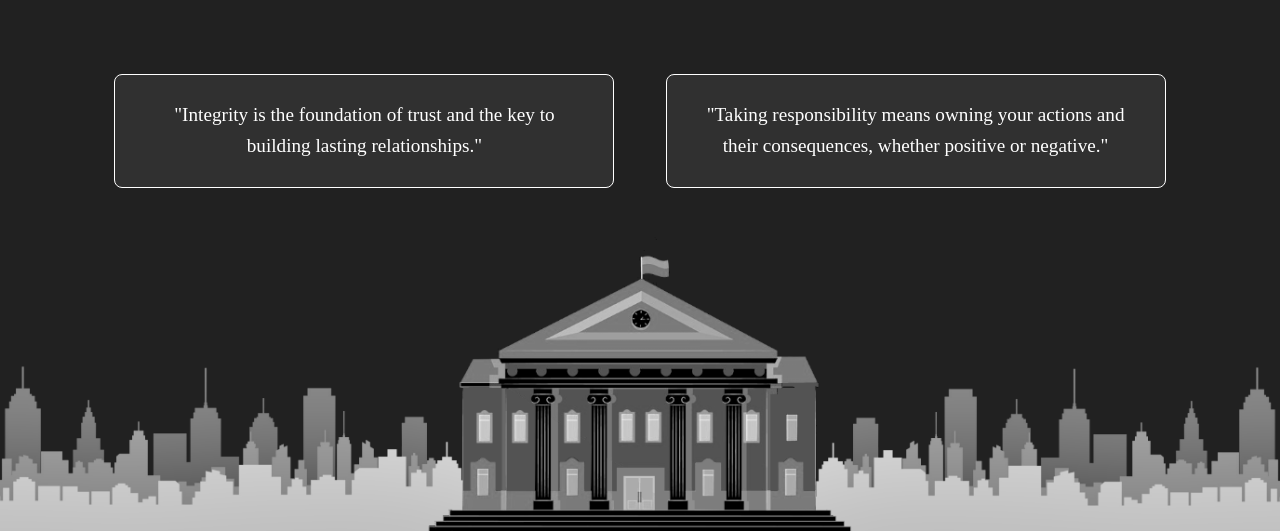
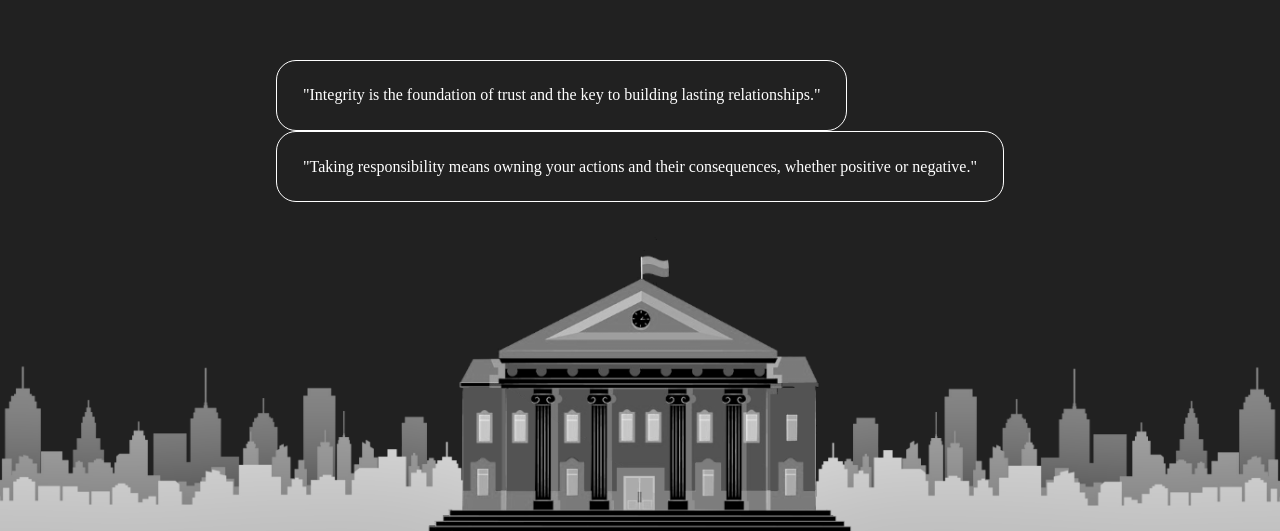
Before and after one commit to thebadsektor/tc3202-3b-3, a React (Vite) app: page / in a window 1280 px wide. Shown: the part 269-800 px from the top of the page. Built offline with nearby package versions, Linux system fonts and the light colour scheme.

Commit message:
fix cardlayout

```diff
--- a/src/components/CardLayout.css
+++ b/src/components/CardLayout.css
@@ -1,16 +1,28 @@
+<<<<<<< HEAD
+=======
+
+>>>>>>> 3d57d34 (fix cardlayout)
 .card-container
 {
   display: flex;
   justify-content: center;
+<<<<<<< HEAD
   align-items: center;
   min-height: 100vh;
   padding: 20px;
   flex-wrap: wrap;
+=======
+  align-items: center;
+  min-height: 100vh;
+  padding: 20px;
+  gap: 10px;
+>>>>>>> 3d57d34 (fix cardlayout)
 }
 
 .card
 {
   width: fit-content;
+<<<<<<< HEAD
   max-width: 500px;
   min-width: 250px;
   height: auto;
@@ -18,28 +30,58 @@
   overflow-y: auto;
   border: 1px solid #ffffff;
   border-radius: 8px;
+=======
+  max-width: 700px;
+  min-width: 250px;
+  height: auto;
+  border: 1px solid white;
+  border-radius: 20px;
+>>>>>>> 3d57d34 (fix cardlayout)
   margin: 2vw;
   padding: 2vw;
   text-align: center;
   cursor: pointer;
+<<<<<<< HEAD
   transition: transform 0.5s ease, box-shadow 0.3s ease, color 0.5s ease;
+=======
+  transition: transform 0.2s ease;
+>>>>>>> 3d57d34 (fix cardlayout)
   background-color: #303030;
   color: white;
   box-sizing: border-box;
   display: flex;
   flex-direction: column;
+<<<<<<< HEAD
   justify-content: flex-start;
   overflow: hidden;
   flex-shrink: 0;
+=======
+  justify-content: center;
+  overflow: visible;
+>>>>>>> 3d57d34 (fix cardlayout)
 }
 
 .card:hover
 {
+<<<<<<< HEAD
   transform: scale(1.2);
   box-shadow: 10px 4px 20px rgba(255, 0, 0, 0);
   background-color: white;
 }
 
+=======
+  transform: scale(1.17);
+  border: 1px solid Black;
+  background-color: white;
+}
+
+.card-container:has(.card:hover) .card:not(:hover)
+{
+  filter: blur(1.2px);
+  box-shadow: 0px 0px 20px white;
+}
+
+>>>>>>> 3d57d34 (fix cardlayout)
 .card:hover h2, .card:hover p
 {
   color: black;
@@ -52,6 +94,7 @@
   word-wrap: break-word;
 }
 
+<<<<<<< HEAD
 .card p
 {
   font-size: 1.2rem;
@@ -59,10 +102,14 @@
 }
 
 .card-first
+=======
+.card-first, .card-second
+>>>>>>> 3d57d34 (fix cardlayout)
 {
   background-color: #303030;
 }
 
+<<<<<<< HEAD
 .card-second
 {
   background-color: #303030;
@@ -91,3 +138,18 @@
     max-height: 200px;
   }
 }
+=======
+@media (max-width: 768px)
+{
+  .statement-cards-container
+  {
+      flex-direction: column;
+  }
+
+  .statement-card
+  {
+      width: 80vw;
+      margin: 4vw 0;
+  }
+}
+>>>>>>> 3d57d34 (fix cardlayout)
```
